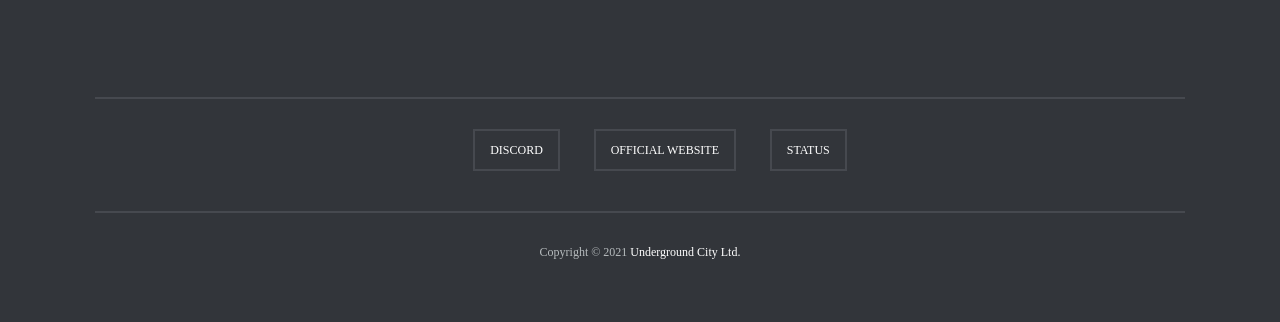
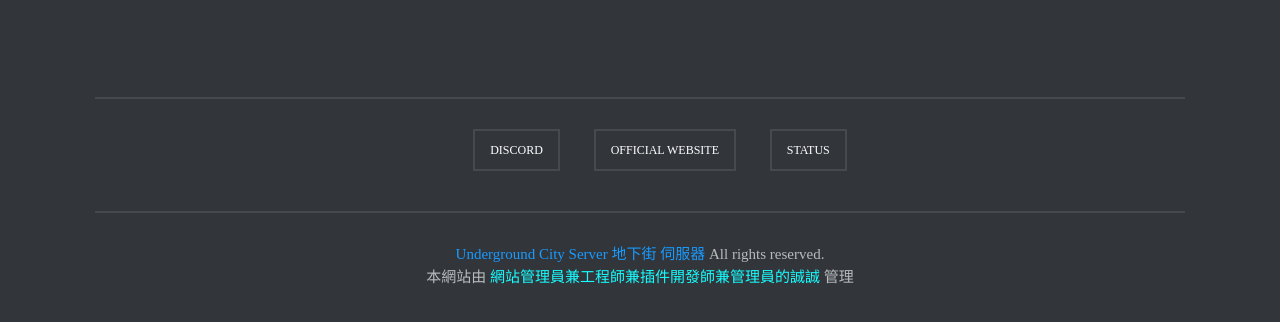
Before and after one commit to TW527E/UDGC-Website, a plain HTML site: page index.html in a window 1280 px wide. Shown: the part 1062-1384 px from the top of the page. Drawn offline with Linux system fonts and the light colour scheme; a web font is replaced by a local one.

Commit message:
1.2.4 修改 footer 資訊
1.2.4 修改 footer 資訊

```diff
--- a/index.html
+++ b/index.html
@@ -470,7 +470,7 @@
 			</div>
 			<div class="row">
 				<div class="col-md-12 copyright">
-					<p>Copyright &copy; 2021 <a href="https://dc.twmc.eu.org">Underground City Ltd.</a></p>
+					<a href="https://twmc.eu.org"><span style="color: #199BFF;">Underground City Server</span> <span style="color: #199BFF;">地下街 伺服器</span></a> All rights reserved.<br>本網站由 <span style="color: #18FDFF;">	網站管理員兼工程師兼插件開發師兼管理員的誠誠</span> 管理
 				</div>
 			</div>
 		</footer>
```
